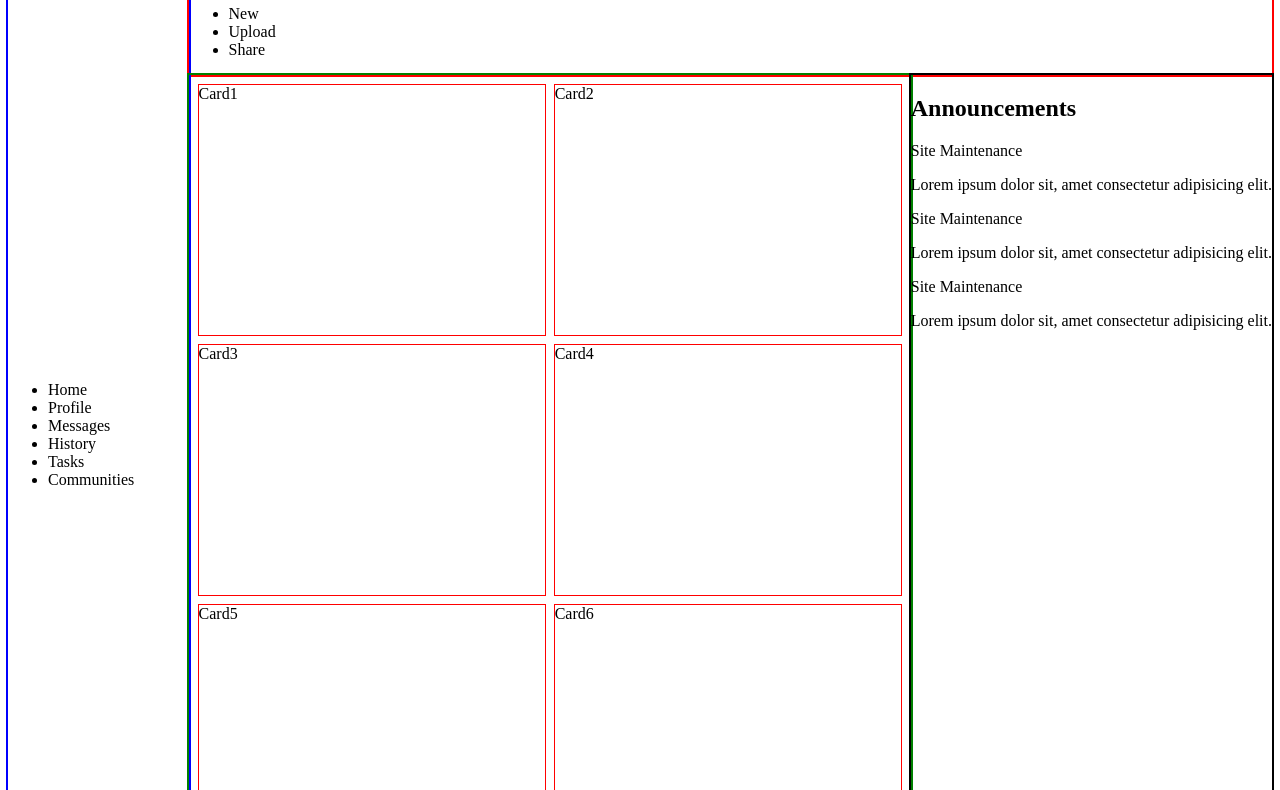
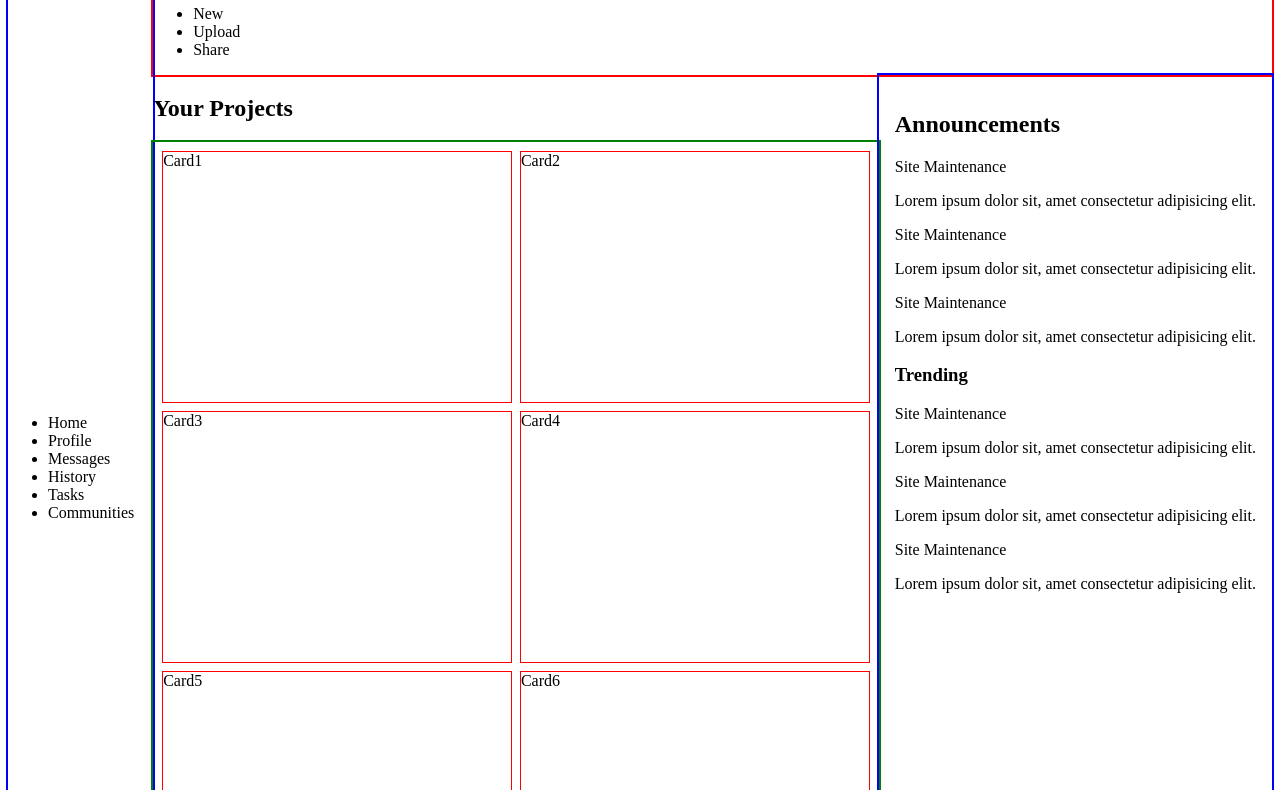
Before and after one commit to brianbud/admin-dashboard, a plain HTML site: page index.html in a window 1280 px wide. Shown: the part 70-860 px from the top of the page. Drawn offline with Linux system fonts and the light colour scheme.

Commit message:
layout refactor

```diff
--- a/index.html
+++ b/index.html
@@ -29,6 +29,8 @@
           <li>Communities</li>
         </ul>
       </div>
+      <div>
+        <h2>Your Projects</h2>
         <div class="projects">
           <div class="card">Card1</div>
           <div class="card">Card2</div>
@@ -36,6 +38,7 @@
           <div class="card">Card4</div>
           <div class="card">Card5</div>
           <div class="card">Card6</div>
+        </div>
       </div>
       <div class="sidebar">
         <div class="announcements">
@@ -55,7 +58,21 @@
             </div>
           </div>
         </div>
-        <div class="trending"></div>
+        <div class="trending">
+          <h3>Trending</h3>
+          <div class="topic">
+            <p>Site Maintenance</p>
+            <p>Lorem ipsum dolor sit, amet consectetur adipisicing elit.</p>
+          </div>
+          <div class="topic">
+            <p>Site Maintenance</p>
+            <p>Lorem ipsum dolor sit, amet consectetur adipisicing elit.</p>
+          </div>
+          <div class="topic">
+            <p>Site Maintenance</p>
+            <p>Lorem ipsum dolor sit, amet consectetur adipisicing elit.</p>
+          </div>
+        </div>
       </div>
     </main>
     <script src="script.js"></script>
--- a/style.css
+++ b/style.css
@@ -2,7 +2,7 @@
 
 .container {
   display: grid;
-  grid-template-columns: 1fr 4fr;
+  grid-template-columns: 1fr 5fr;
 }
 
 header {
@@ -21,18 +21,11 @@ header {
   outline: 2px solid green;
 }
 
-.sidebar {
-  display: grid;
-  grid-column: ;
-  outline: 2px solid black;
-}
-
 /* PROJECT LAYOUT */
 
 .projects {
-  display: grid;
   grid-template-columns: repeat(auto-fit, minmax(40%, 1fr));
-  grid-column: auto;
+  grid-column: 1fr;
   gap: 10px;
   padding: 10px;
 }
@@ -42,7 +35,7 @@ header {
   height: 250px;
 }
 
-/* .sidebar {
-  display: grid;
-  width: 20%;
-} */
+.sidebar {
+  outline: 2px solid blue;
+  padding: 1rem;
+}
```
Lines whose indentation alone changed are shown as unchanged.
